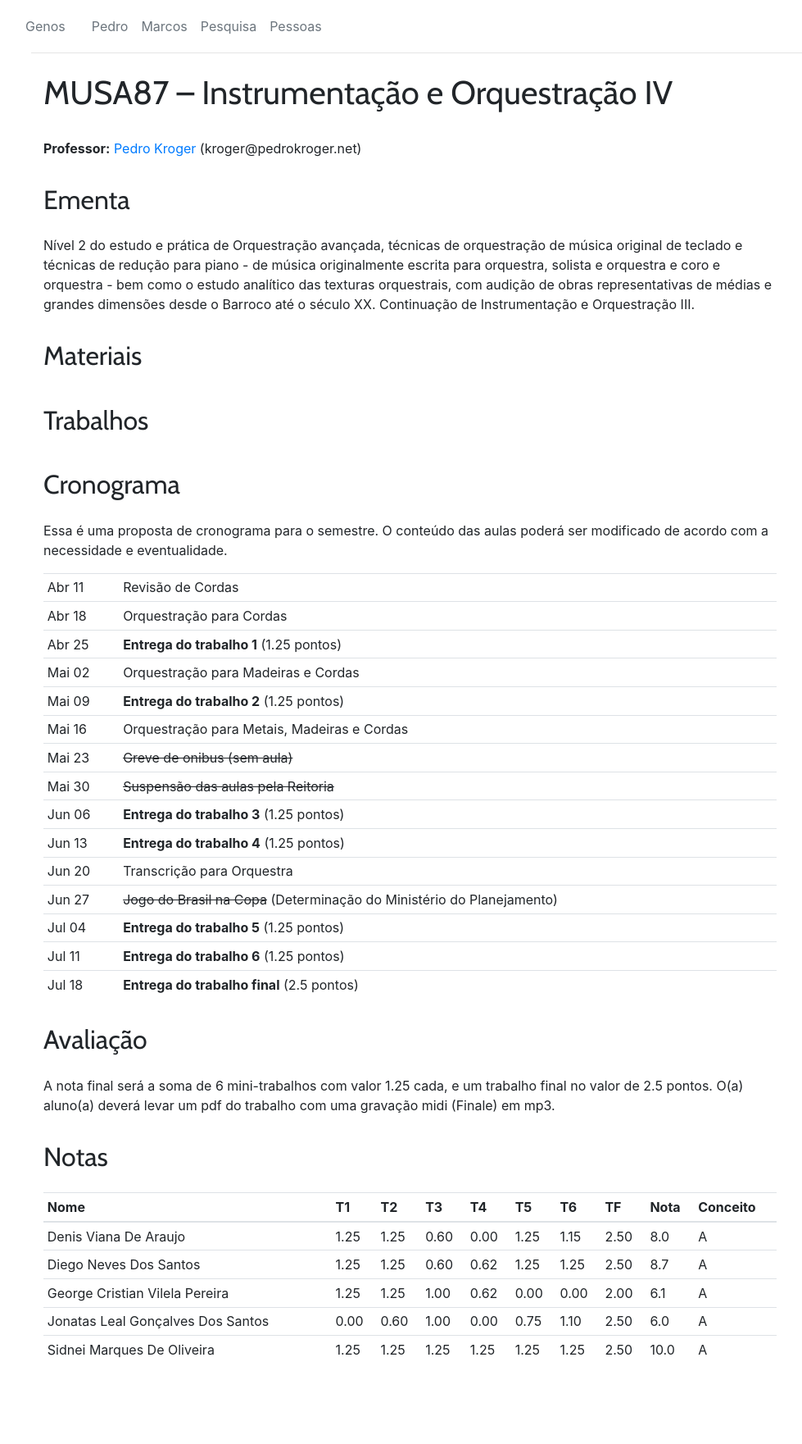
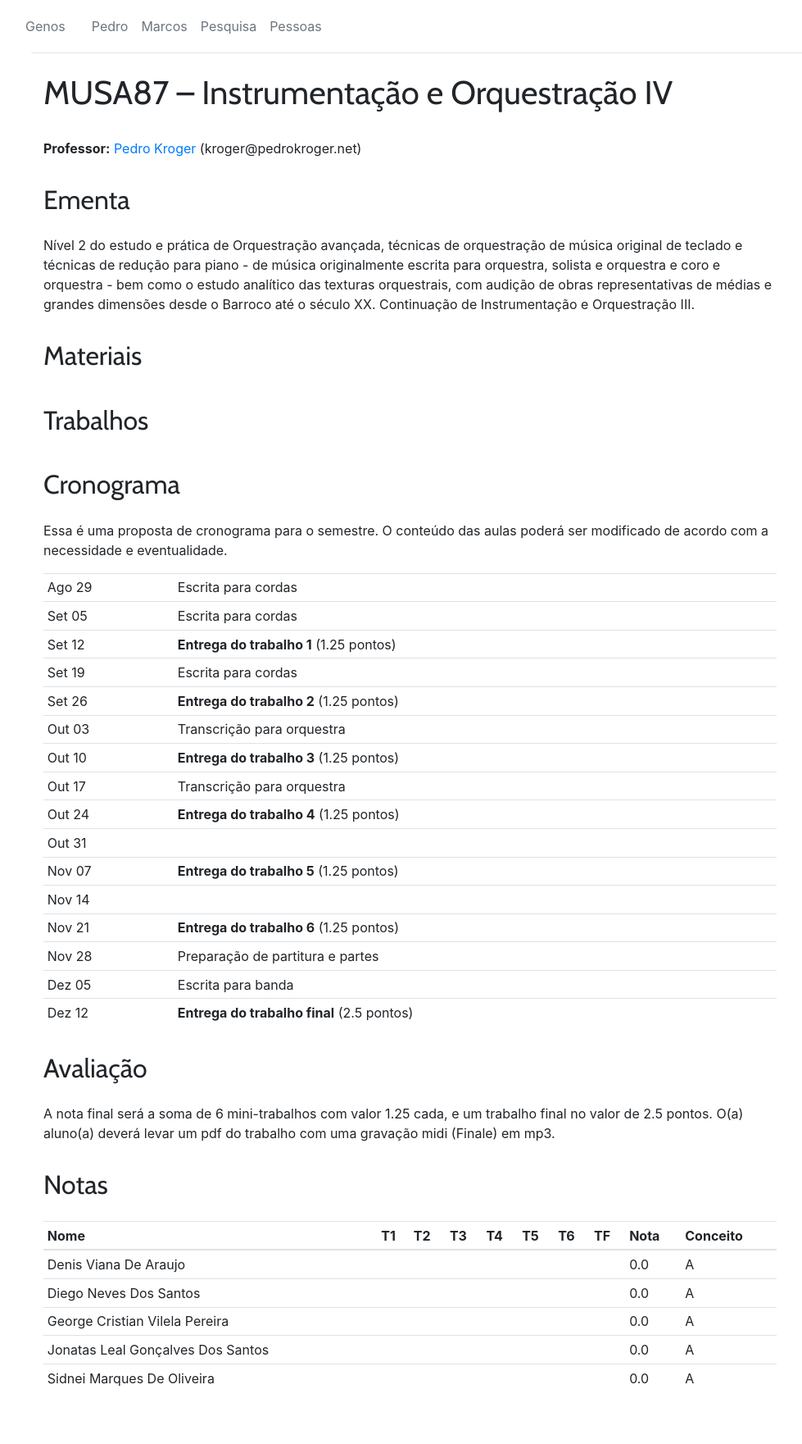
Before and after one commit to kroger/genosmus, a Jekyll site: the page built from _pedro/musa87.md, in a window 1280 px wide. Shown: the whole page at 82% size, without its empty margins (47-1026 px from the left). Built offline with Jekyll 4.4.1, drawn with Linux system fonts in a browser that asks for light colours; before the commit the page ends 1727 px from its top, so only the background shows below that.

Commit message:
Aulas de orquestração

```diff
--- a/_pedro/geradas/musa87.md
+++ b/_pedro/geradas/musa87.md
@@ -1,8 +1,8 @@
-| Nome                              | T1   | T2   | T3   | T4   | T5   | T6   | TF   | Nota | Conceito |
-|-----------------------------------|------|------|------|------|------|------|------|------|----------|
-| Denis Viana De Araujo             | 1.25 | 1.25 | 0.60 | 0.00 | 1.25 | 1.15 | 2.50 | 8.0  | A        |
-| Diego Neves Dos Santos            | 1.25 | 1.25 | 0.60 | 0.62 | 1.25 | 1.25 | 2.50 | 8.7  | A        |
-| George Cristian Vilela Pereira    | 1.25 | 1.25 | 1.00 | 0.62 | 0.00 | 0.00 | 2.00 | 6.1  | A        |
-| Jonatas Leal Gonçalves Dos Santos | 0.00 | 0.60 | 1.00 | 0.00 | 0.75 | 1.10 | 2.50 | 6.0  | A        |
-| Sidnei Marques De Oliveira        | 1.25 | 1.25 | 1.25 | 1.25 | 1.25 | 1.25 | 2.50 | 10.0 | A        |
+| Nome                              | T1 | T2 | T3 | T4 | T5 | T6 | TF | Nota | Conceito |
+|-----------------------------------|----|----|----|----|----|----|----|------|----------|
+| Denis Viana De Araujo             |    |    |    |    |    |    |    | 0.0  | A        |
+| Diego Neves Dos Santos            |    |    |    |    |    |    |    | 0.0  | A        |
+| George Cristian Vilela Pereira    |    |    |    |    |    |    |    | 0.0  | A        |
+| Jonatas Leal Gonçalves Dos Santos |    |    |    |    |    |    |    | 0.0  | A        |
+| Sidnei Marques De Oliveira        |    |    |    |    |    |    |    | 0.0  | A        |
 {: .table .table-sm }
--- a/_pedro/musa87.md
+++ b/_pedro/musa87.md
@@ -5,7 +5,12 @@ layout: disciplina
 
 ## Ementa
 
-Nível 2 do estudo e prática de Orquestração avançada, técnicas de orquestração de música original de teclado e técnicas de redução para piano - de música originalmente escrita para orquestra, solista e orquestra e coro e orquestra - bem como o estudo analítico das texturas orquestrais, com audição de obras representativas de médias e grandes dimensões desde o Barroco até o século XX. Continuação de Instrumentação e Orquestração III.
+Nível 2 do estudo e prática de Orquestração avançada, técnicas de orquestração
+de música original de teclado e técnicas de redução para piano - de música
+originalmente escrita para orquestra, solista e orquestra e coro e orquestra -
+bem como o estudo analítico das texturas orquestrais, com audição de obras
+representativas de médias e grandes dimensões desde o Barroco até o século XX.
+Continuação de Instrumentação e Orquestração III.
 
 ## Materiais
 
@@ -18,23 +23,23 @@ Nível 2 do estudo e prática de Orquestração avançada, técnicas de orquestr
 Essa é uma proposta de cronograma para o semestre. O conteúdo das aulas
 poderá ser modificado de acordo com a necessidade e eventualidade.
 
-
 | --- | --- |
-Abr 11 | Revisão de Cordas
-Abr 18 | Orquestração para Cordas
-Abr 25 | **Entrega do trabalho 1** (1.25 pontos)
-Mai 02 | Orquestração para Madeiras e Cordas
-Mai 09 | **Entrega do trabalho 2** (1.25 pontos)
-Mai 16 | Orquestração para Metais, Madeiras e Cordas
-Mai 23 | <del>Greve de onibus (sem aula)</del>
-Mai 30 | <del>Suspensão das aulas pela Reitoria</del>
-Jun 06 | **Entrega do trabalho 3** (1.25 pontos)
-Jun 13 | **Entrega do trabalho 4** (1.25 pontos)
-Jun 20 | Transcrição para Orquestra
-Jun 27 | <del>Jogo do Brasil na Copa</del> (Determinação do Ministério do Planejamento)
-Jul 04 | **Entrega do trabalho 5** (1.25 pontos)
-Jul 11 | **Entrega do trabalho 6** (1.25 pontos)
-Jul 18 | **Entrega do trabalho final** (2.5 pontos)
+Ago 29 | Escrita para cordas
+Set 05 | Escrita para cordas
+Set 12 | **Entrega do trabalho 1** (1.25 pontos)
+Set 19 | Escrita para cordas
+Set 26 | **Entrega do trabalho 2** (1.25 pontos)
+Out 03 | Transcrição para orquestra
+Out 10 | **Entrega do trabalho 3** (1.25 pontos)
+Out 17 | Transcrição para orquestra
+Out 24 | **Entrega do trabalho 4** (1.25 pontos)
+Out 31 |
+Nov 07 | **Entrega do trabalho 5** (1.25 pontos)
+Nov 14 |
+Nov 21 | **Entrega do trabalho 6** (1.25 pontos)
+Nov 28 | Preparação de partitura e partes
+Dez 05 | Escrita para banda
+Dez 12 | **Entrega do trabalho final** (2.5 pontos)
 {: .table .table-sm}
 
 
```
Also changed, not shown: 1 other file.
